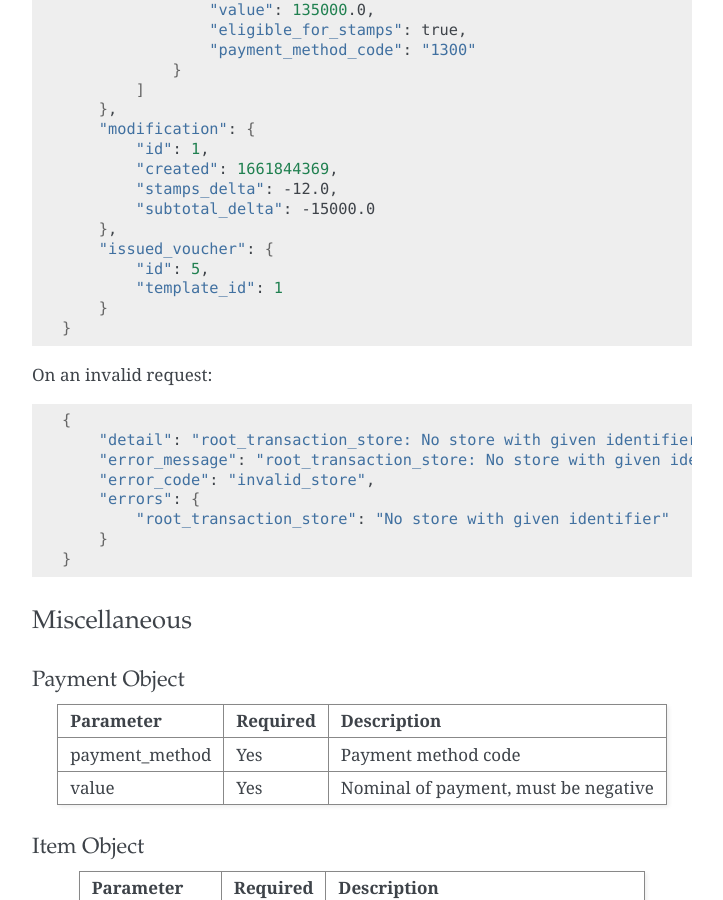
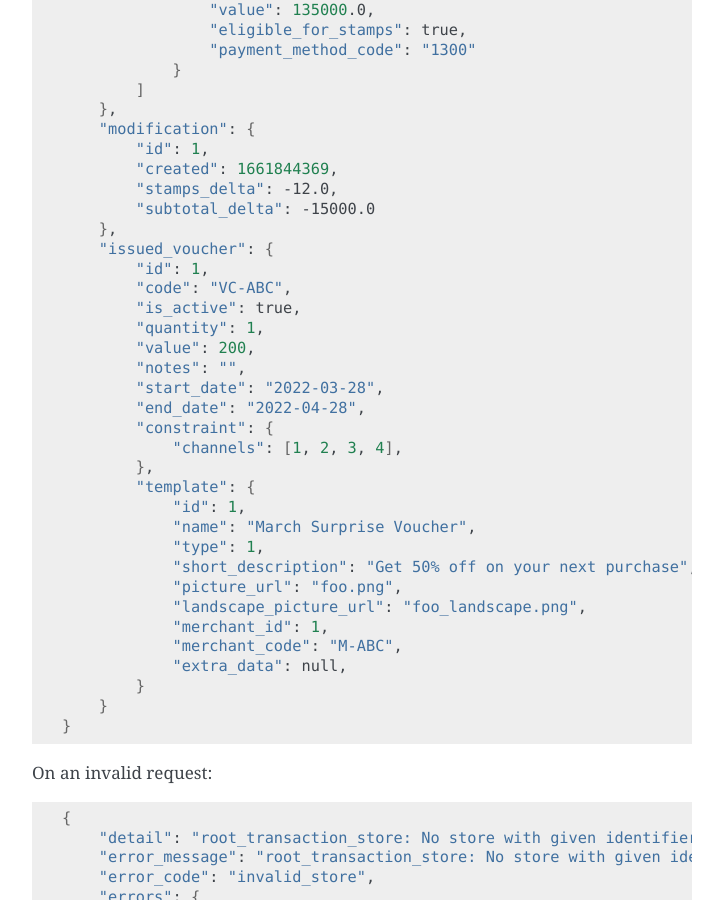
Before and after one commit to ui/stamps-api-docs, a Sphinx documentation site: the page built from source/klg_api.rst, in a window 1280 px wide and 900 px high, scrolled down 14117 px. Shown: the whole window, without its empty margins (388-1111 px from the left). Built offline with Sphinx 7.4.7, drawn with Linux system fonts in a browser that asks for light colours.

Commit message:
Update issued voucher response

```diff
--- a/source/klg_api.rst
+++ b/source/klg_api.rst
@@ -657,8 +657,28 @@ On a successful API call:
             "subtotal_delta": -15000.0
         },
         "issued_voucher": {
-            "id": 5,
-            "template_id": 1
+            "id": 1,
+            "code": "VC-ABC",
+            "is_active": true,
+            "quantity": 1,
+            "value": 200,
+            "notes": "",
+            "start_date": "2022-03-28",
+            "end_date": "2022-04-28",
+            "constraint": {
+                "channels": [1, 2, 3, 4],
+            },
+            "template": {
+                "id": 1,
+                "name": "March Surprise Voucher",
+                "type": 1,
+                "short_description": "Get 50% off on your next purchase",
+                "picture_url": "foo.png",
+                "landscape_picture_url": "foo_landscape.png",
+                "merchant_id": 1,
+                "merchant_code": "M-ABC",
+                "extra_data": null,
+            }
         }
     }
 
```
